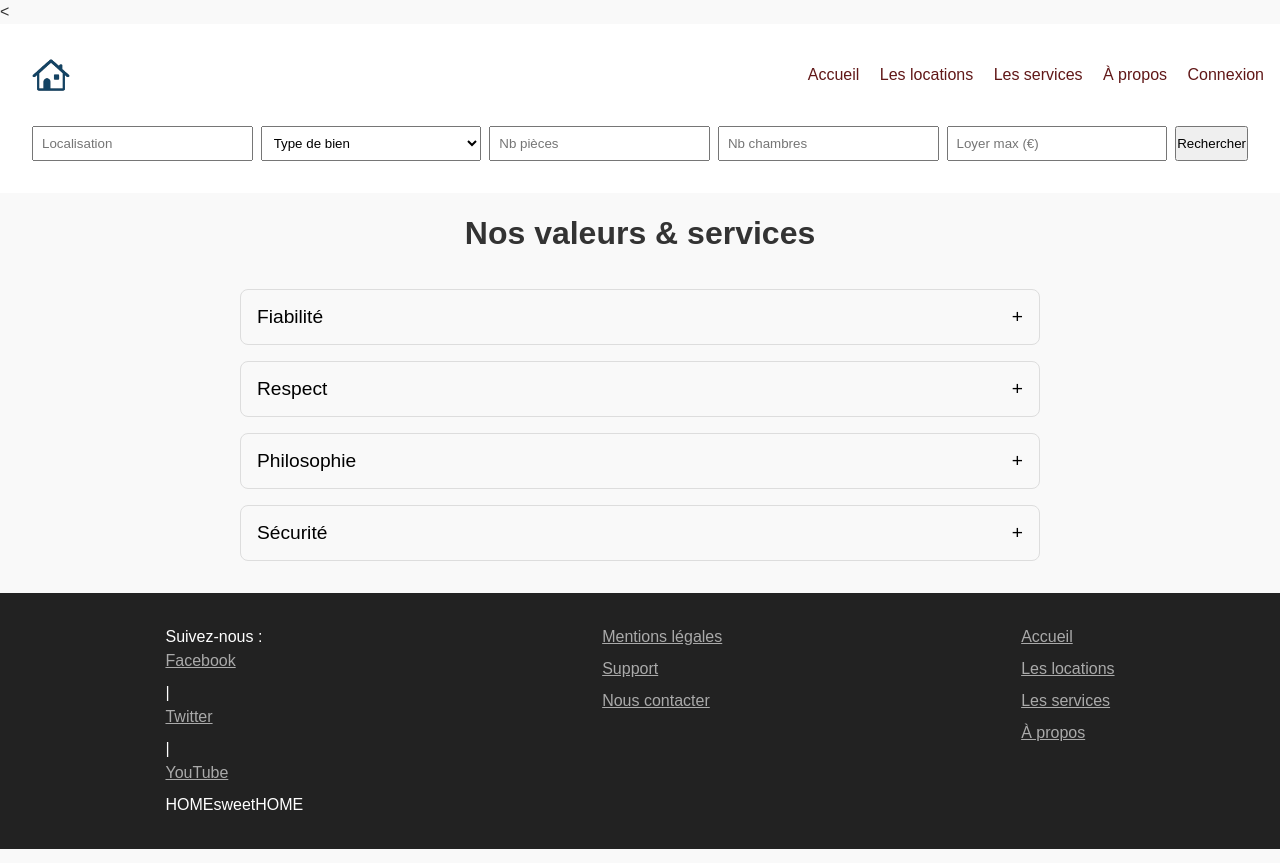
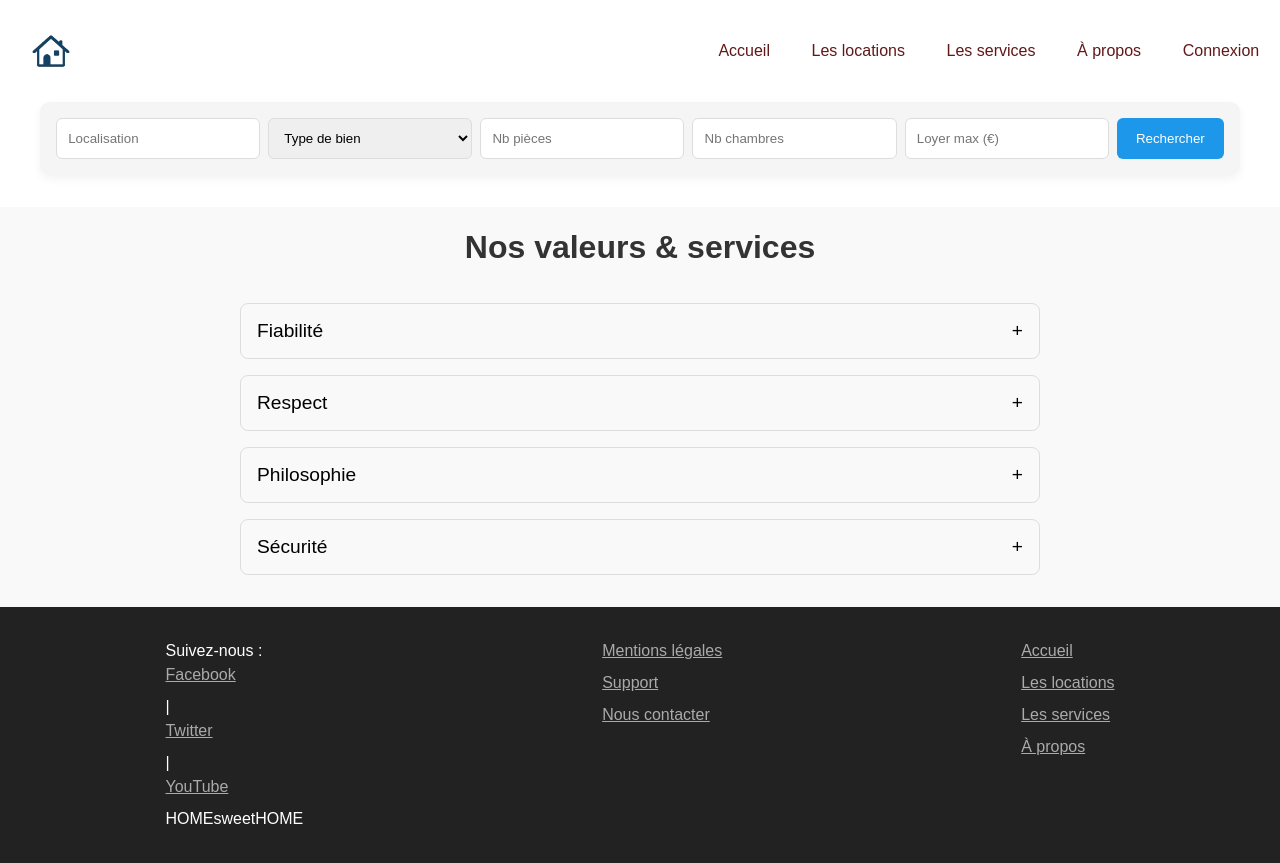
Before and after one commit to KamalAMB/HOMEsweetHOME, a plain HTML site: page services.html in a window 1280 px wide. Drawn offline with Linux system fonts and the light colour scheme.

```diff
--- a/scripts/main.js
+++ b/scripts/main.js
@@ -16,3 +16,12 @@ window.addEventListener("click", (e) => {
     modal.classList.add("hidden");
   }
 });
+
+document.addEventListener('DOMContentLoaded', () => {
+  const burger = document.querySelector('.burger');
+  const nav = document.querySelector('.nav');
+
+  burger.addEventListener('click', () => {
+    nav.classList.toggle('active');
+  });
+});
--- a/services.html
+++ b/services.html
@@ -1,13 +1,15 @@
 <!DOCTYPE html>
 <html lang="fr">
+
 <head>
   <meta charset="UTF-8" />
-  <meta name="viewport" content="width=device-width, initial-scale=1.0"/>
+  <meta name="viewport" content="width=device-width, initial-scale=1.0" />
   <title>Nos services - HOMEsweetHOME</title>
   <link rel="stylesheet" href="styles/style.css" />
 </head>
+
 <body>
-  < <!-- HEADER -->
+  <!-- HEADER -->
   <header>
     <div class="container header-container">
       <img src="assets/logo.png" alt="Logo HOMEsweetHOME" class="logo" />
@@ -118,6 +120,8 @@
       </form>
     </div>
   </div>
+  <script src="scripts/main.js"></script>
   <script src="scripts/collapse.js"></script>
 </body>
+
 </html>
--- a/styles/style.css
+++ b/styles/style.css
@@ -21,23 +21,55 @@ header {
   width: auto;
 }
 
-
 .header-container {
   display: flex;
   justify-content: space-between;
   align-items: center;
 }
 
+.nav {
+  display: none;
+  flex-direction: column;
+  gap: 1rem;
+  background: #f8f8f8;
+  position: absolute;
+  top: 70px;
+  right: 10px;
+  padding: 1rem;
+  border-radius: 8px;
+  box-shadow: 0 4px 10px rgba(0, 0, 0, 0.1);
+}
+
 .nav a {
   margin-left: 1rem;
   text-decoration: none;
   color: #611818;
+  padding: 0.3rem;
+  border-radius: 5px;
+  transition: background 0.3s ease
+}
+
+.nav a:hover {
+  background: rgba(0, 0, 0, 0.05);
+  border-radius: 5px;
 }
 
 .nav a:hover,
 .footer-column a:hover {
   text-decoration: underline;
   color: #0077cc;
+}
+
+.nav.active {
+  display: flex;
+}
+
+.burger {
+  font-size: 2rem;
+  background: none;
+  border: none;
+  cursor: pointer;
+  display: block;
 }
 
 .hero-image img.header {
@@ -58,13 +90,39 @@ header {
   flex-wrap: wrap;
   gap: 0.5rem;
   padding: 1rem;
-  background: #fff;
+  background: #f5f5f5;
+  border-radius: 10px;
+  box-shadow: 0 4px 10px rgba(0,0,0,0.05);
+  max-width: 1200px;
+  margin: 1rem auto;
 }
 
 .search-form input,
 .search-form select {
   flex: 1 1 150px;
-  padding: 0.5rem;
+  padding: 0.7rem;
+  border: 1px solid #ddd;
+  border-radius: 6px;
+  transition: border 0.3s, box-shadow 0.3s;
+}
+.search-form input:focus,
+.search-form select:focus {
+  border-color: #1d97e9;
+  box-shadow: 0 0 5px rgba(29, 151, 233, 0.3);
+  outline: none;
+}
+.search-form button {
+  padding: 0.7rem 1.2rem;
+  background: #1d97e9;
+  color: white;
+  border: none;
+  border-radius: 6px;
+  cursor: pointer;
+  transition: background 0.3s;
+}
+
+.search-form button:hover {
+  background: #146cae;
 }
 
 main {
@@ -290,7 +348,6 @@ footer {
   transition: all 0.3s ease;
 }
 
-
 .carousel-btn:hover {
   background: rgba(255, 255, 255, 0.3);
   color: #111;
@@ -382,13 +439,11 @@ footer {
 
 .collapse.open .collapse-content {
   max-height: 500px;
-  /* assez grand pour ton texte */
   padding: 1rem;
 }
 
 .collapse.open .collapse-icon {
   transform: rotate(45deg);
-  /* transforme + en × */
 }
 
 /* A propos section */
@@ -440,6 +495,20 @@ footer {
     height: 70px;
   }
 
+  .burger {
+    display: none;
+  }
+
+  .nav {
+    display: flex !important;
+    flex-direction: row;
+    position: static;
+    background: none;
+    gap: 1rem;
+    box-shadow: none;
+    padding: 0;
+  }
+
   .etapes-grid {
     grid-template-columns: 1fr 1fr;
   }
@@ -467,7 +536,6 @@ footer {
     flex: 1;
   }
 
-
 }
 
 @media screen and (min-width: 1200px) {
```
Also changed, not shown: a-propos.html (+1 -0 lines), bien2.html (+1 -0 lines), bien3.html (+1 -0 lines), bien4.html (+1 -0 lines), bien5.html (+1 -0 lines), bien6.html (+1 -0 lines), index.html (+1 -0 lines), locations.html (+1 -0 lines). Lines whose indentation alone changed are shown as unchanged.
